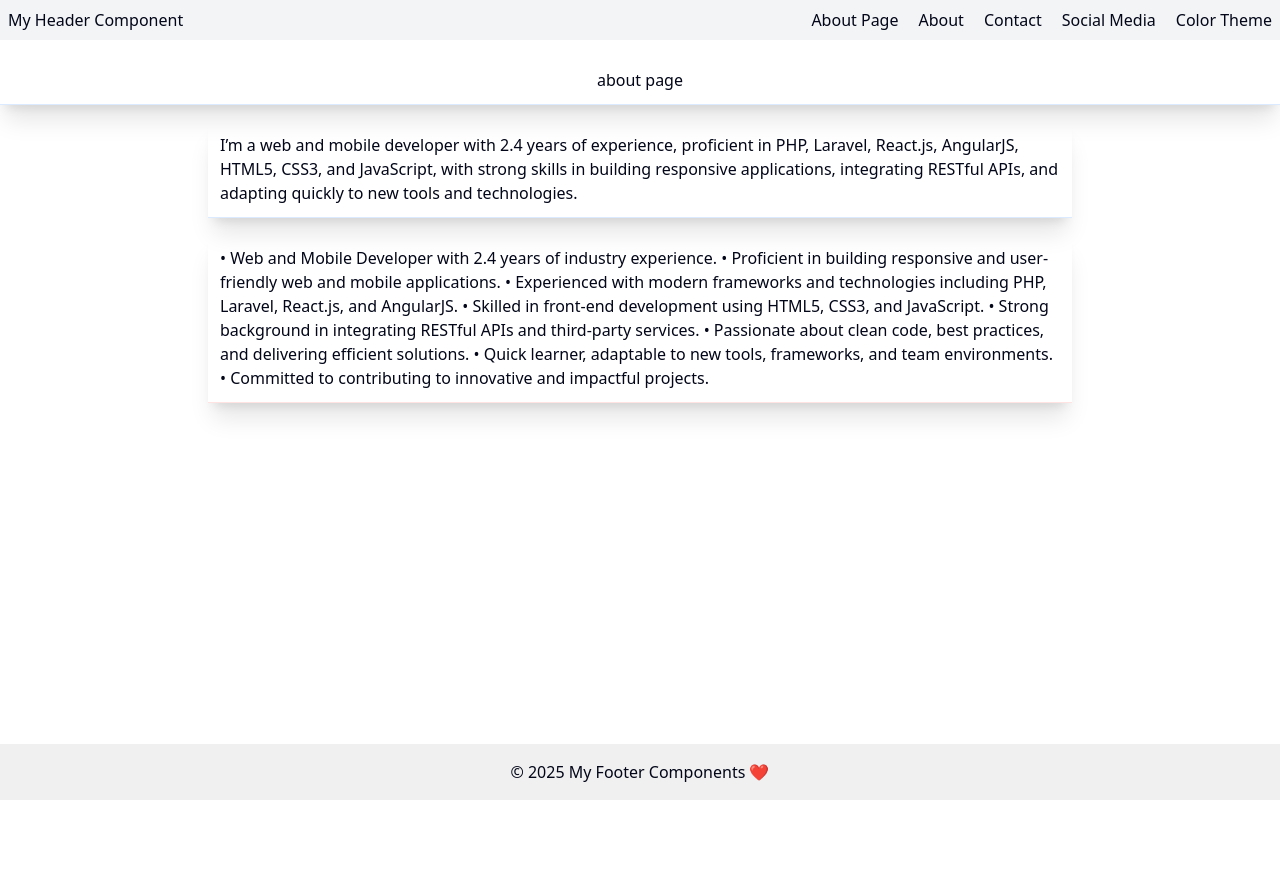
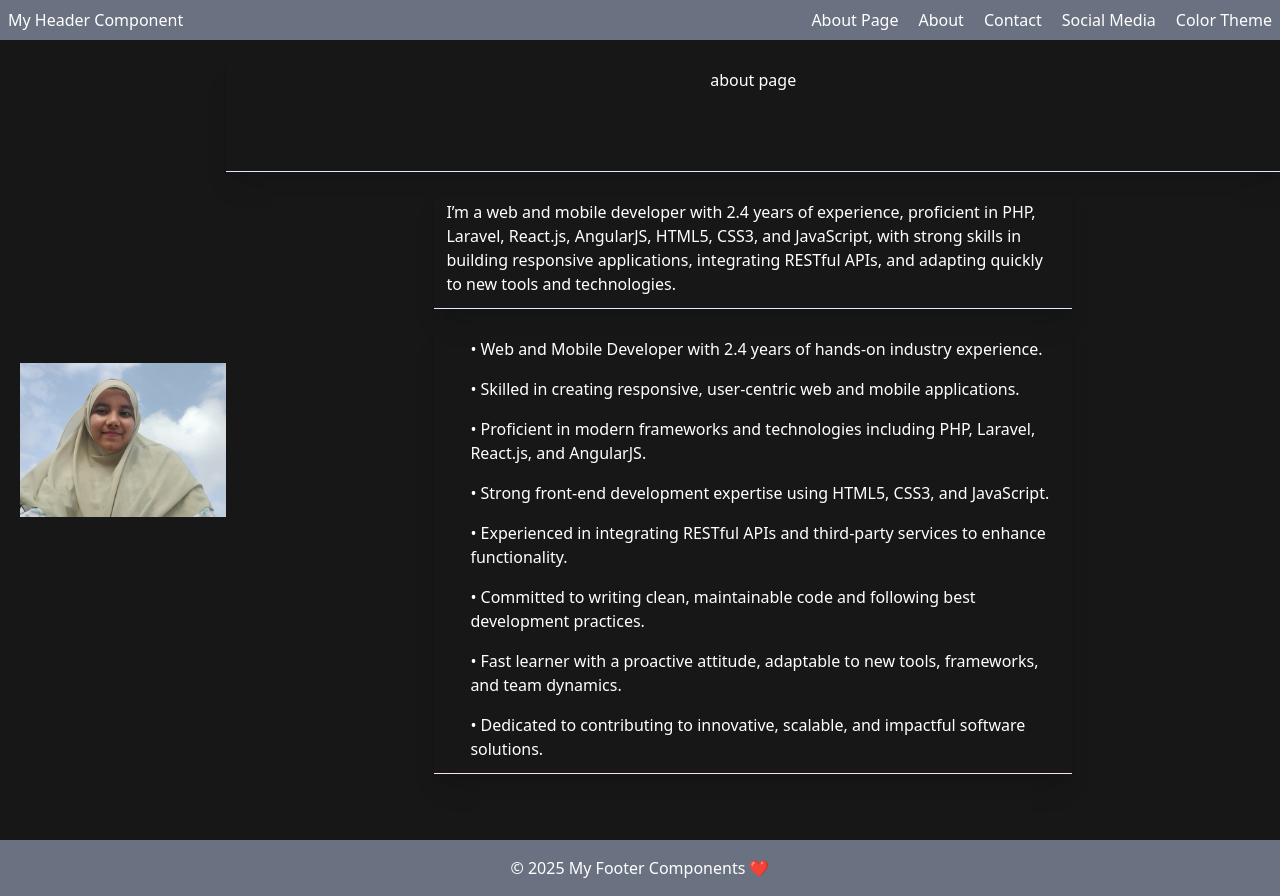
Before and after one commit to nahidkhan9144/portfolio_nahidkhan, a Next.js app: page /about in a window 1280 px wide. Before the commit the page ends 800 px from the top, so only its background shows below. Built offline with nearby package versions, Linux system fonts and the light colour scheme.

Commit message:
add iamges and features

```diff
--- a/src/app/about/page.tsx
+++ b/src/app/about/page.tsx
@@ -1,17 +1,39 @@
 import React from 'react'
-
+import Image from 'next/image'
 function page() {
   return (
-    <div className='flex flex-wrap justify-center'>
-      <div className='row mt-4 p-3 w-full border-b border-blue-100 shadow-xl rounded-tl-sm hover:bg-blue-50'>
-        <h2 className='text-center'>about page</h2>
+    <div className='flex justify-between'>
+      <div className='pl-5 flex justify-center items-center h-screen'>
+       <Image
+          src="/images/profile.jpg"
+          alt="Nahid's Image"
+          width={500}
+          height={500}
+       />
       </div>
-      <div className='pl-52 pr-52 '>
-        <div className='row mt-4 p-3 border-b border-blue-100 shadow-xl rounded-tl-sm hover:bg-blue-50'>
-          I’m a web and mobile developer with 2.4 years of experience, proficient in PHP, Laravel, React.js, AngularJS, HTML5, CSS3, and JavaScript, with strong skills in building responsive applications, integrating RESTful APIs, and adapting quickly to new tools and technologies.
+
+      <div className='flex flex-wrap justify-center'>
+        <div className='row mt-4 p-3 w-full border-b border-blue-100 shadow-xl rounded-tl-sm hover:bg-gary-500'>
+          <h2 className='text-center'>about page</h2>
         </div>
-        <div className='row mt-4 p-3 border-b border-red-100 shadow-xl rounded-tl-sm hover:bg-red-50'>
-       •	Web and Mobile Developer with 2.4 years of industry experience. •	Proficient in building responsive and user-friendly web and mobile applications. •	Experienced with modern frameworks and technologies including PHP, Laravel, React.js, and AngularJS. •	Skilled in front-end development using HTML5, CSS3, and JavaScript. •	Strong background in integrating RESTful APIs and third-party services. •	Passionate about clean code, best practices, and delivering efficient solutions. •	Quick learner, adaptable to new tools, frameworks, and team environments. •	Committed to contributing to innovative and impactful projects.
+        <div className='pl-52 pr-52 '>
+          <div className='row mt-4 p-3 border-b border-blue-100 shadow-xl rounded-tl-sm hover:bg-gray-500'>
+            I’m a web and mobile developer with 2.4 years of experience, proficient in PHP, Laravel, React.js, AngularJS, HTML5, CSS3, and JavaScript, with strong skills in building responsive applications, integrating RESTful APIs, and adapting quickly to new tools and technologies.
+          </div>
+          <div className="row mt-4 p-3 border-b border-red-100 shadow-xl rounded-tl-sm hover:bg-gray-500">
+            <ul className="ml-6 space-y-4">
+              <li>• Web and Mobile Developer with 2.4 years of hands-on industry experience.</li>
+              <li>• Skilled in creating responsive, user-centric web and mobile applications.</li>
+              <li>• Proficient in modern frameworks and technologies including PHP, Laravel, React.js, and AngularJS.</li>
+              <li>• Strong front-end development expertise using HTML5, CSS3, and JavaScript.</li>
+              <li>• Experienced in integrating RESTful APIs and third-party services to enhance functionality.</li>
+              <li>• Committed to writing clean, maintainable code and following best development practices.</li>
+              <li>• Fast learner with a proactive attitude, adaptable to new tools, frameworks, and team dynamics.</li>
+              <li>• Dedicated to contributing to innovative, scalable, and impactful software solutions.</li>
+            </ul>
+          </div>
+
+
         </div>
       </div>
     </div>
--- a/src/app/components/Footer.tsx
+++ b/src/app/components/Footer.tsx
@@ -1,6 +1,6 @@
 const Footer = () => {
   return (
-    <footer style={{ padding: '1rem', backgroundColor: '#f0f0f0' }}>
+    <footer className="bg-gray-500" style={{ padding: '1rem' }}>
       <p className="text-center">© 2025 My Footer Components ❤️</p>
     </footer>
   );
--- a/src/app/components/Header.tsx
+++ b/src/app/components/Header.tsx
@@ -1,6 +1,6 @@
 const Header = () => {
   return (
-    <header className="p-2 bg-gray-100 flex justify-between">
+    <header className="p-2 bg-gray-500 flex justify-between">
       <h1><a href="../">My Header Component</a></h1>
       <nav>
         <ul className="flex gap-5">
--- a/src/app/globals.css
+++ b/src/app/globals.css
@@ -1,148 +1,12 @@
 @import "tailwindcss";
 
 :root {
-  --background: #ffffff;
-  --foreground: #171717;
+  --foreground: #ffffff;
+  --background: #171717;
 }
 
-@theme inline {
-  --color-background: var(--background);
-  --color-foreground: var(--foreground);
-  --font-sans: var(--font-geist-sans);
-  --font-mono: var(--font-geist-mono);
-  --color-sidebar-ring: var(--sidebar-ring);
-  --color-sidebar-border: var(--sidebar-border);
-  --color-sidebar-accent-foreground: var(--sidebar-accent-foreground);
-  --color-sidebar-accent: var(--sidebar-accent);
-  --color-sidebar-primary-foreground: var(--sidebar-primary-foreground);
-  --color-sidebar-primary: var(--sidebar-primary);
-  --color-sidebar-foreground: var(--sidebar-foreground);
-  --color-sidebar: var(--sidebar);
-  --color-chart-5: var(--chart-5);
-  --color-chart-4: var(--chart-4);
-  --color-chart-3: var(--chart-3);
-  --color-chart-2: var(--chart-2);
-  --color-chart-1: var(--chart-1);
-  --color-ring: var(--ring);
-  --color-input: var(--input);
-  --color-border: var(--border);
-  --color-destructive: var(--destructive);
-  --color-accent-foreground: var(--accent-foreground);
-  --color-accent: var(--accent);
-  --color-muted-foreground: var(--muted-foreground);
-  --color-muted: var(--muted);
-  --color-secondary-foreground: var(--secondary-foreground);
-  --color-secondary: var(--secondary);
-  --color-primary-foreground: var(--primary-foreground);
-  --color-primary: var(--primary);
-  --color-popover-foreground: var(--popover-foreground);
-  --color-popover: var(--popover);
-  --color-card-foreground: var(--card-foreground);
-  --color-card: var(--card);
-  --radius-sm: calc(var(--radius) - 4px);
-  --radius-md: calc(var(--radius) - 2px);
-  --radius-lg: var(--radius);
-  --radius-xl: calc(var(--radius) + 4px);
+
+body{
+  background-color: var(--background);
+  color: var(--foreground);
 }
-
-/* @media (prefers-color-scheme: dark) {
-  :root {
-    --background: #0a0a0a;
-    --foreground: #ededed;
-  }
-} */
-html,
-body {
-  height: 100%;
-  margin: 0;
-  padding: 0;
-}
-
-/* Flex layout for sticking footer */
-.layout-wrapper {
-  display: flex;
-  flex-direction: column;
-  min-height: 100vh;
-}
-
-.main-content {
-  flex: 1;
-}
-
-:root {
-  --radius: 0.625rem;
-  --background: oklch(1 0 0);
-  --foreground: oklch(0.129 0.042 264.695);
-  --card: oklch(1 0 0);
-  --card-foreground: oklch(0.129 0.042 264.695);
-  --popover: oklch(1 0 0);
-  --popover-foreground: oklch(0.129 0.042 264.695);
-  --primary: oklch(0.208 0.042 265.755);
-  --primary-foreground: oklch(0.984 0.003 247.858);
-  --secondary: oklch(0.968 0.007 247.896);
-  --secondary-foreground: oklch(0.208 0.042 265.755);
-  --muted: oklch(0.968 0.007 247.896);
-  --muted-foreground: oklch(0.554 0.046 257.417);
-  --accent: oklch(0.968 0.007 247.896);
-  --accent-foreground: oklch(0.208 0.042 265.755);
-  --destructive: oklch(0.577 0.245 27.325);
-  --border: oklch(0.929 0.013 255.508);
-  --input: oklch(0.929 0.013 255.508);
-  --ring: oklch(0.704 0.04 256.788);
-  --chart-1: oklch(0.646 0.222 41.116);
-  --chart-2: oklch(0.6 0.118 184.704);
-  --chart-3: oklch(0.398 0.07 227.392);
-  --chart-4: oklch(0.828 0.189 84.429);
-  --chart-5: oklch(0.769 0.188 70.08);
-  --sidebar: oklch(0.984 0.003 247.858);
-  --sidebar-foreground: oklch(0.129 0.042 264.695);
-  --sidebar-primary: oklch(0.208 0.042 265.755);
-  --sidebar-primary-foreground: oklch(0.984 0.003 247.858);
-  --sidebar-accent: oklch(0.968 0.007 247.896);
-  --sidebar-accent-foreground: oklch(0.208 0.042 265.755);
-  --sidebar-border: oklch(0.929 0.013 255.508);
-  --sidebar-ring: oklch(0.704 0.04 256.788);
-}
-
-.dark {
-  --background: oklch(0.129 0.042 264.695);
-  --foreground: oklch(0.984 0.003 247.858);
-  --card: oklch(0.208 0.042 265.755);
-  --card-foreground: oklch(0.984 0.003 247.858);
-  --popover: oklch(0.208 0.042 265.755);
-  --popover-foreground: oklch(0.984 0.003 247.858);
-  --primary: oklch(0.929 0.013 255.508);
-  --primary-foreground: oklch(0.208 0.042 265.755);
-  --secondary: oklch(0.279 0.041 260.031);
-  --secondary-foreground: oklch(0.984 0.003 247.858);
-  --muted: oklch(0.279 0.041 260.031);
-  --muted-foreground: oklch(0.704 0.04 256.788);
-  --accent: oklch(0.279 0.041 260.031);
-  --accent-foreground: oklch(0.984 0.003 247.858);
-  --destructive: oklch(0.704 0.191 22.216);
-  --border: oklch(1 0 0 / 10%);
-  --input: oklch(1 0 0 / 15%);
-  --ring: oklch(0.551 0.027 264.364);
-  --chart-1: oklch(0.488 0.243 264.376);
-  --chart-2: oklch(0.696 0.17 162.48);
-  --chart-3: oklch(0.769 0.188 70.08);
-  --chart-4: oklch(0.627 0.265 303.9);
-  --chart-5: oklch(0.645 0.246 16.439);
-  --sidebar: oklch(0.208 0.042 265.755);
-  --sidebar-foreground: oklch(0.984 0.003 247.858);
-  --sidebar-primary: oklch(0.488 0.243 264.376);
-  --sidebar-primary-foreground: oklch(0.984 0.003 247.858);
-  --sidebar-accent: oklch(0.279 0.041 260.031);
-  --sidebar-accent-foreground: oklch(0.984 0.003 247.858);
-  --sidebar-border: oklch(1 0 0 / 10%);
-  --sidebar-ring: oklch(0.551 0.027 264.364);
-}
-
-@layer base {
-  * {
-    @apply border-border outline-ring/50;
-  }
-  body {
-    @apply bg-background text-foreground;
-  }
-}
--- a/src/app/page.tsx
+++ b/src/app/page.tsx
@@ -2,6 +2,10 @@ import React from 'react'
 
 function page() {
   return (
+    <>
+
+      <h1><b>Hey! This is Nahid Khan</b></h1>
+      <h1>Hey! This is Nahid Khan</h1>
       <main className='flex flex-col items-center justify-center min-h-screen bg-gray-100'>
         <h2 className='mb-5'><b>Skills</b></h2>
         <div className='grid grid-cols-2 md:grid-cols-3 lg:grid-cols-4 gap-4'>
@@ -22,6 +26,7 @@ function page() {
         </div>
 
       </main>
+    </>
   );
 }
 
```
Also changed, not shown: public/images/profile.jpg (added). Lines whose indentation alone changed are shown as unchanged.
